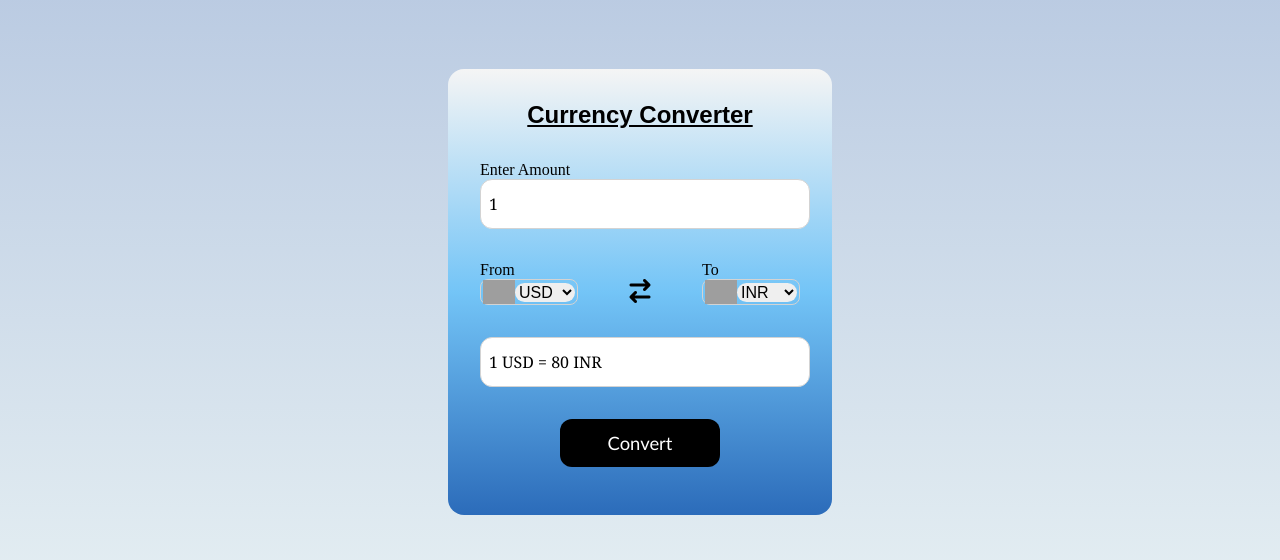
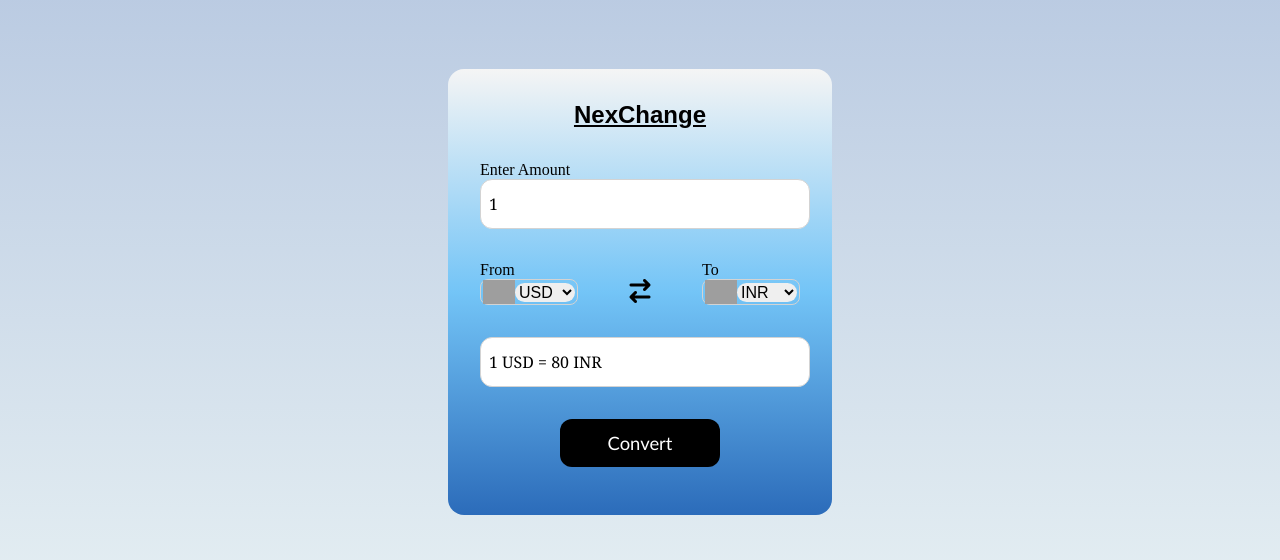
Before and after one commit to aadi2407/NexChange, a plain HTML site: page index.html in a window 1280 px wide. Shown: the part 108-668 px from the top of the page. Drawn offline with Linux system fonts and the light colour scheme; no server answers; grey boxes are pictures that could not be loaded.

Commit message:
Update index.html

```diff
--- a/index.html
+++ b/index.html
@@ -3,7 +3,7 @@
   <head>
     <meta charset="UTF-8" />
     <meta name="viewport" content="width=device-width, initial-scale=1.0" />
-    <title>Currency Converter</title>
+    <title>NexChange</title>
     <link href="style.css" rel="stylesheet" />
     <link rel="icon" href="image.png">
     <link
@@ -16,7 +16,7 @@
   </head>
   <body class="back">
     <div class="container">
-      <h2>Currency Converter</h2>
+      <h2>NexChange</h2>
       <form>
         <div class="amount">
           <p>Enter Amount</p>
```
